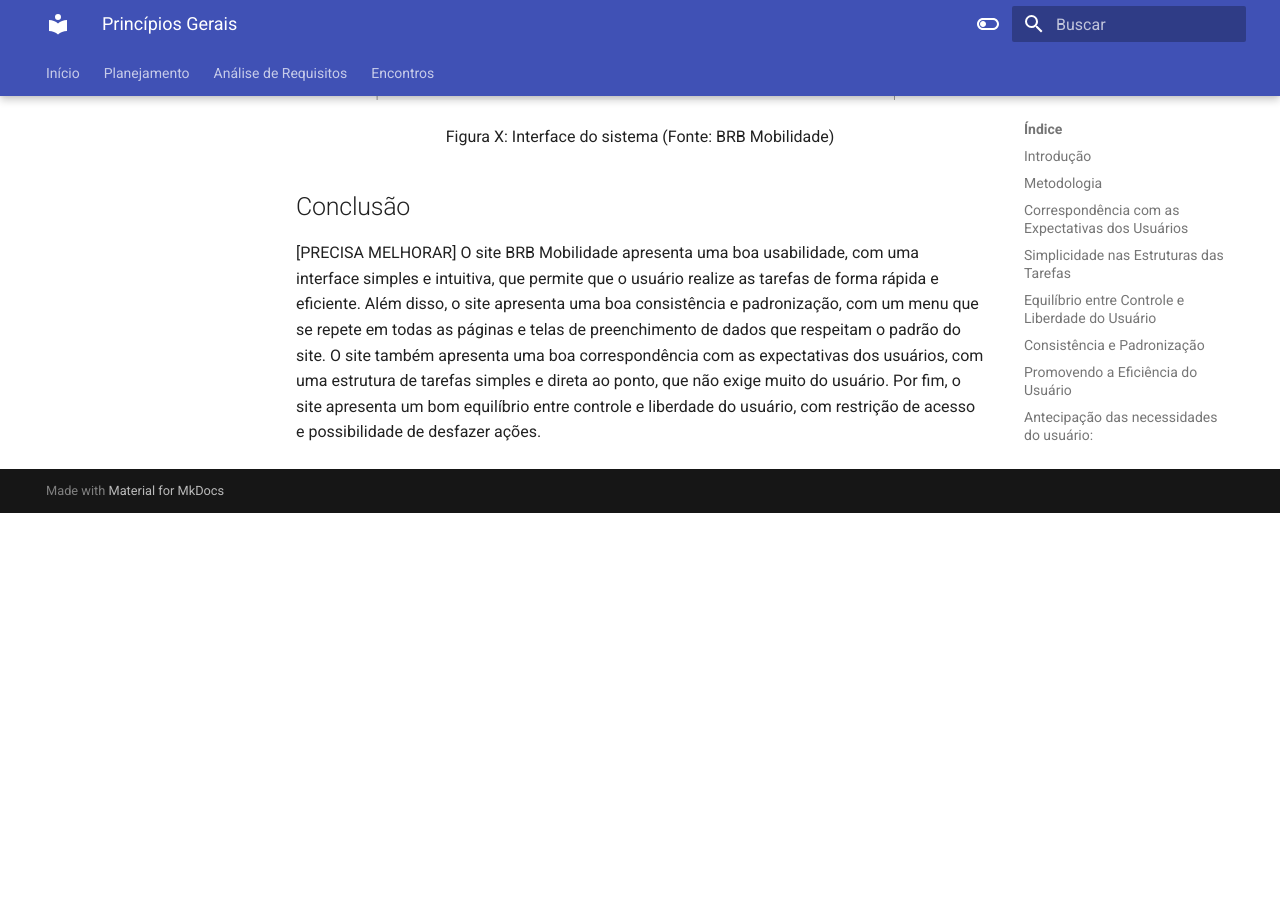
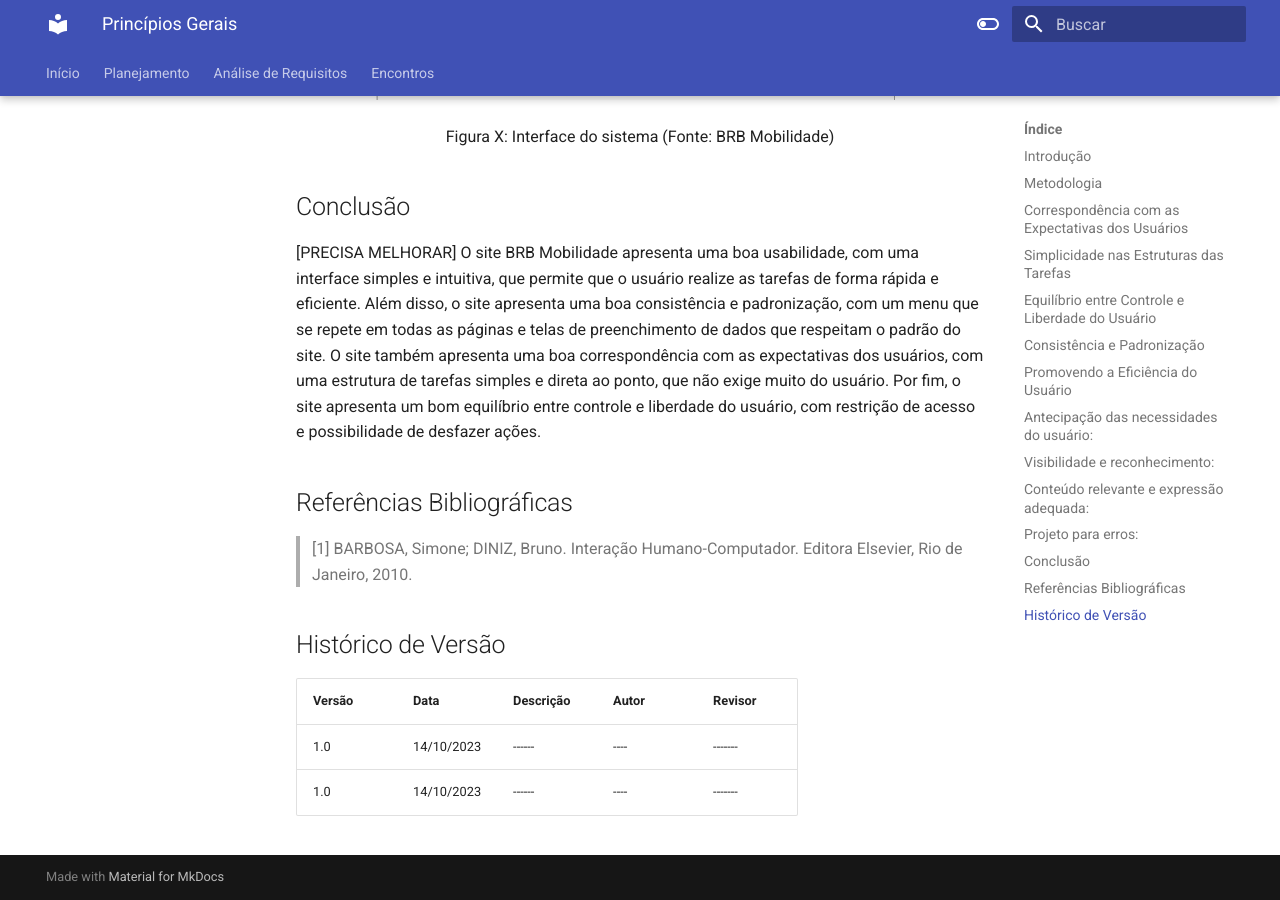
Before and after one commit to Interacao-Humano-Computador/2023.2--BRB-Mobilidade, an MkDocs documentation site: the page built from docs/analiseRequisitos/principios_gerais.md, in a window 1280 px wide and 900 px high, scrolled down 5139 px. Built offline with MkDocs 1.6.1 and Material for MkDocs 9.7.7, drawn with Linux system fonts in a browser that asks for light colours; before the commit the page ends 5652 px from its top, so only the background shows below that.

Commit message:
uploading Principis Gerais

```diff
--- a/docs/analiseRequisitos/principios_gerais.md
+++ b/docs/analiseRequisitos/principios_gerais.md
@@ -98,3 +98,14 @@ Dentro do BRB Mobilidade, existem diversos atalhos que são controversos e não
 ## Conclusão
 
 [PRECISA MELHORAR] O site BRB Mobilidade apresenta uma boa usabilidade, com uma interface simples e intuitiva, que permite que o usuário realize as tarefas de forma rápida e eficiente. Além disso, o site apresenta uma boa consistência e padronização, com um menu que se repete em todas as páginas e telas de preenchimento de dados que respeitam o padrão do site. O site também apresenta uma boa correspondência com as expectativas dos usuários, com uma estrutura de tarefas simples e direta ao ponto, que não exige muito do usuário. Por fim, o site apresenta um bom equilíbrio entre controle e liberdade do usuário, com restrição de acesso e possibilidade de desfazer ações.
+
+## Referências Bibliográficas
+
+> [1] BARBOSA, Simone; DINIZ, Bruno. Interação Humano-Computador. Editora Elsevier, Rio de Janeiro, 2010.
+
+## Histórico de Versão
+
+|Versão|Data|Descrição|Autor|Revisor|
+|----|----|---------|-----|-------|
+|1.0|14/10/2023|------|----|-------|
+|1.0|14/10/2023|------|----|-------|
```
